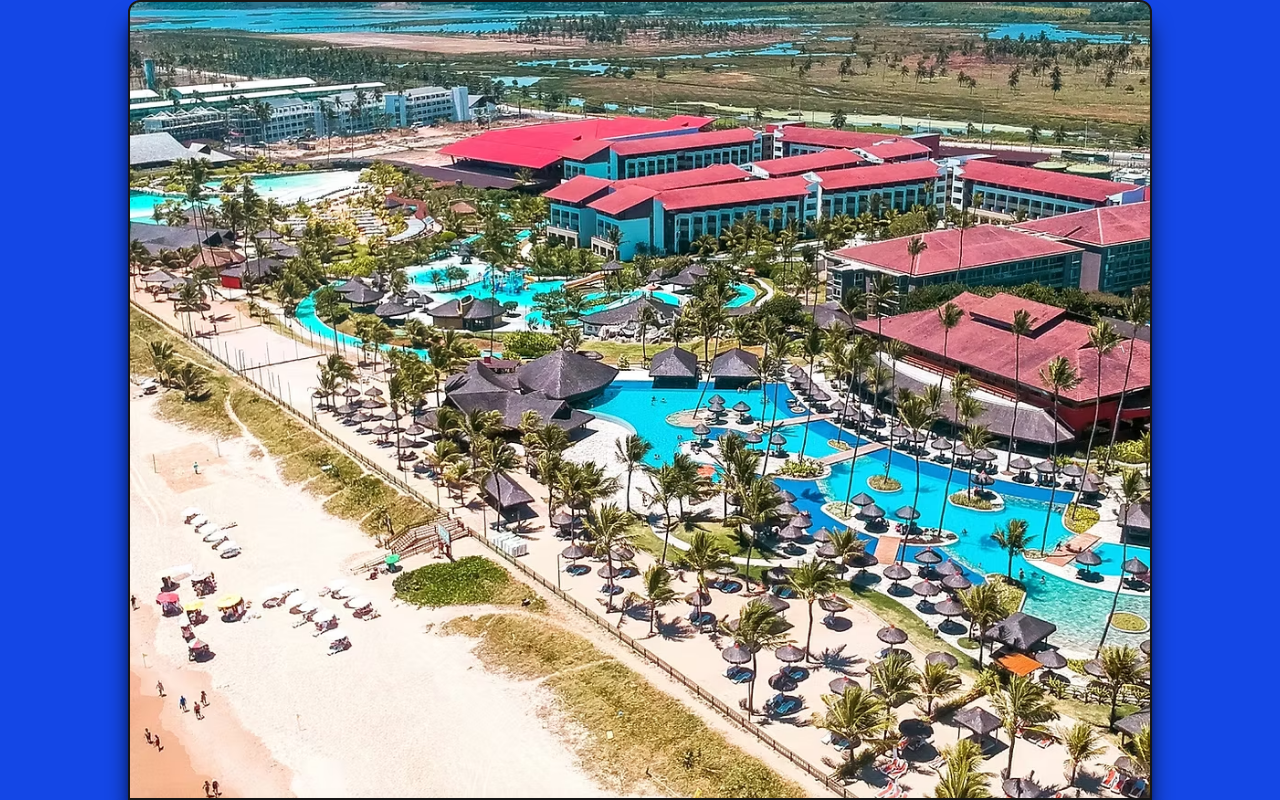
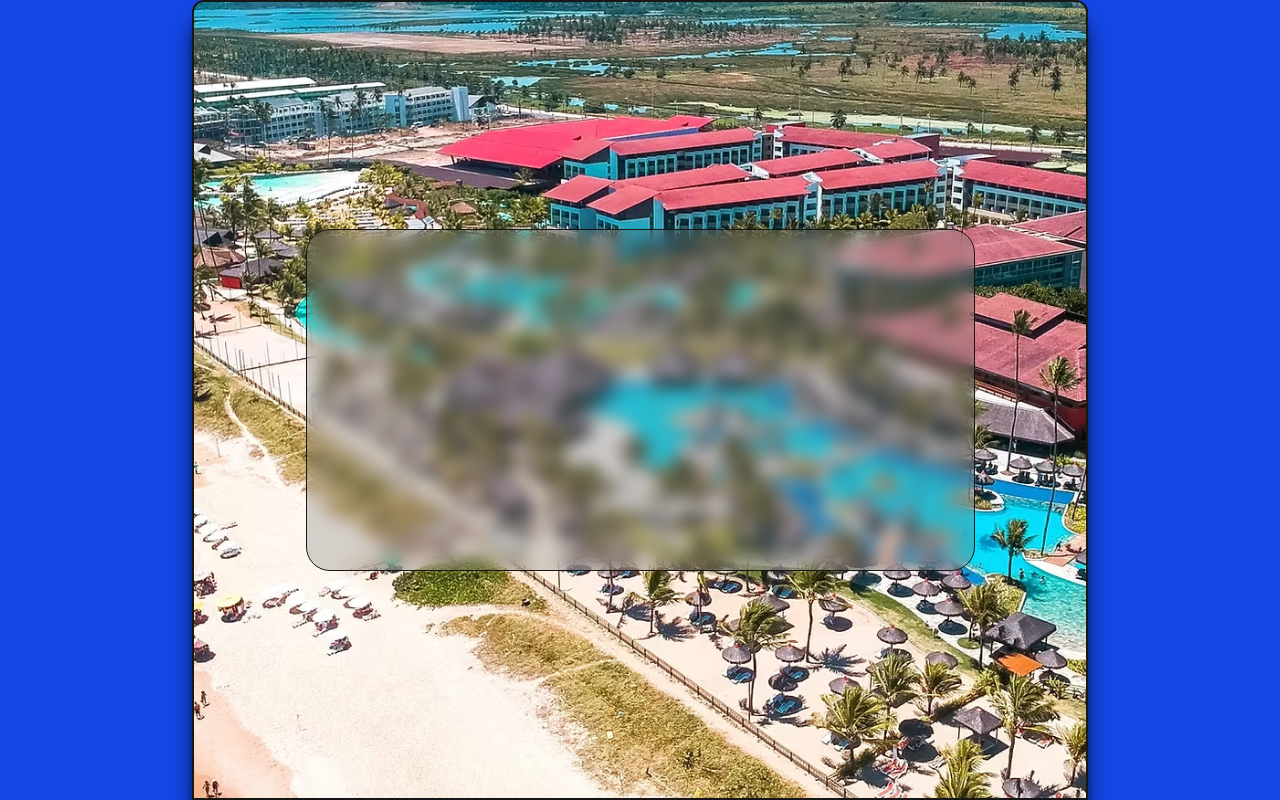
Before and after one commit to pedroguedes9/projeto-enotel2, a Next.js app: page / in a window 1280 px wide. Built offline with nearby package versions, Linux system fonts and the light colour scheme.

Commit message:
comecei a fazer o countdown

```diff
--- a/src/app/page.tsx
+++ b/src/app/page.tsx
@@ -1,8 +1,11 @@
+import Counter from "@/component/Counter";
 import Days from "@/component/Days";
 export default function Home() {
   return (
     <div className="snap-y snap-mandatory h-screen overflow-y-scroll bg-blue-700 ">
-      <Days imageSrc="/enotel-main-pic.avif" type="corner-top"/>
+      <Days imageSrc="/enotel-main-pic.avif" type="corner-top">
+        <Counter/>
+      </Days>
       <Days imageSrc="/second-pic.jpeg" />
       <Days imageSrc="/third-pic.jpg" />
       <Days imageSrc="/fourth-pic.jpeg" type="corner-bottom"/>
--- a/src/component/Counter.tsx
+++ b/src/component/Counter.tsx
@@ -0,0 +1,12 @@
+"use client"
+
+
+const Counter = () => {
+    return (
+        <div className="h-[43%] w-9/12 bg-neutral-500/30 rounded-3xl backdrop-blur-sm border"  >
+
+        </div>
+    )
+
+}
+export default Counter
--- a/src/component/Days.tsx
+++ b/src/component/Days.tsx
@@ -1,6 +1,9 @@
+import { Children, ReactNode } from "react"
+
 type Props = {
     imageSrc: string
     type?: "corner-top" | "corner-bottom"
+    children?: ReactNode
 }
 const type = {
     cornerTop: "rounded-t-xl" ,
@@ -9,12 +12,13 @@ const type = {
 const Days = (props: Props) => {
     return (
         <div
-            className={`max-w-5xl h-screen bg-center mx-auto snap-center bg-cover bg-no-repeat border-2 shadow-black shadow-xl bg-fixed
+            className={`max-w-4xl h-screen bg-center mx-auto snap-center bg-cover bg-no-repeat border-2 shadow-black shadow-xl bg-fixed flex flex-col items-center justify-center
                     ${props.type === "corner-top" && type.cornerTop}
                     ${props.type === "corner-bottom" && type.cornerBottom}
                 `}
             style={{backgroundImage: `url(${props.imageSrc})`}}
         >
+            {props.children}
         </div>
     )
 }
```
